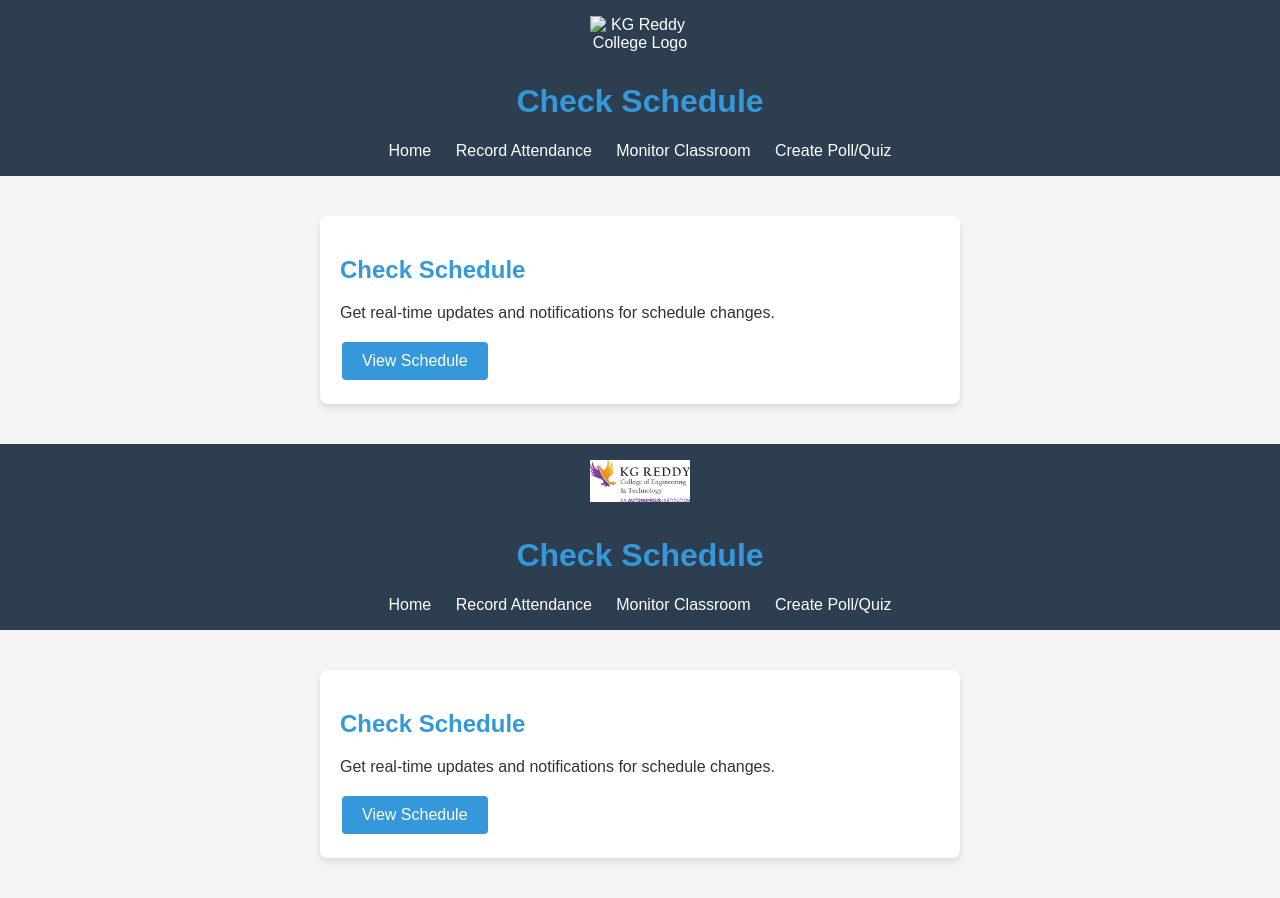
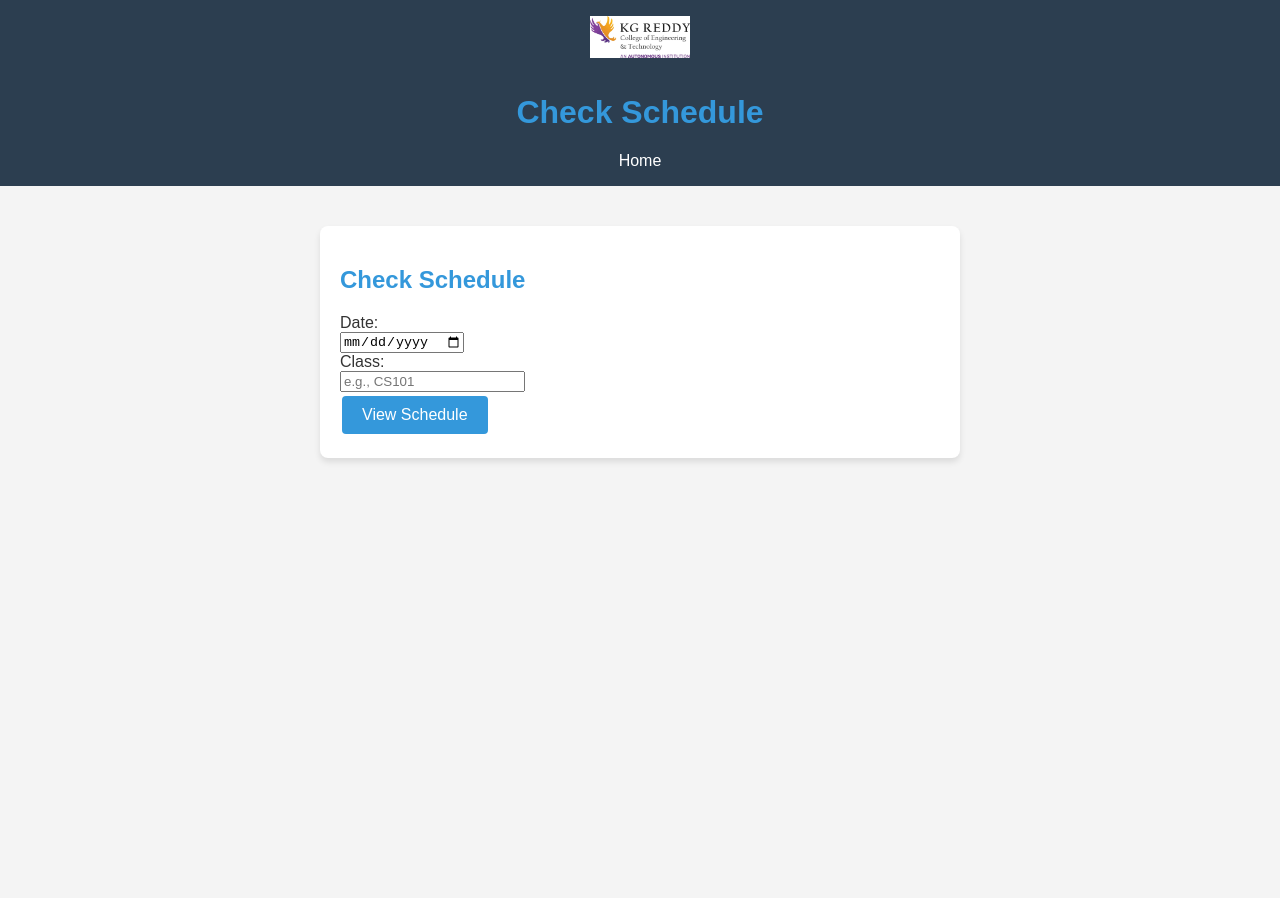
Before and after one commit to rayanakarthikeyan/CampXImproved, a plain HTML site: page check_schedule.html in a window 1280 px wide. After the commit the page ends 800 px from the top, so only its background shows below. Drawn offline with Linux system fonts and the light colour scheme.

Commit message:
Update check_schedule.html

```diff
--- a/check_schedule.html
+++ b/check_schedule.html
@@ -1,33 +1,4 @@
 <!DOCTYPE html>
-<html lang="en">
-<head>
-    <meta charset="UTF-8">
-    <meta name="viewport" content="width=device-width, initial-scale=1.0">
-    <title>Check Schedule - KG Reddy College</title>
-    <link rel="stylesheet" href="styles.css">
-</head>
-<body>
-    <header>
-        <img src="path/to/your/clg-logo.png" alt="KG Reddy College Logo" class="logo">
-        <h1>Check Schedule</h1>
-        <nav>
-            <ul>
-                <li><a href="index.html">Home</a></li>
-                <li><a href="record_attendance.html">Record Attendance</a></li>
-                <li><a href="monitor_classroom.html">Monitor Classroom</a></li>
-                <li><a href="create_poll.html">Create Poll/Quiz</a></li>
-            </ul>
-        </nav>
-    </header>
-    <main>
-        <div class="module">
-            <h2>Check Schedule</h2>
-            <p>Get real-time updates and notifications for schedule changes.</p>
-            <button class="button">View Schedule</button>
-        </div>
-    </main>
-</body>
-</html><!DOCTYPE html>
 <html lang="en">
 <head>
     <meta charset="UTF-8">
@@ -42,17 +13,20 @@
         <nav>
             <ul>
                 <li><a href="index.html">Home</a></li>
-                <li><a href="record_attendance.html">Record Attendance</a></li>
-                <li><a href="monitor_classroom.html">Monitor Classroom</a></li>
-                <li><a href="create_poll.html">Create Poll/Quiz</a></li>
+                <!-- Other navigation links -->
             </ul>
         </nav>
     </header>
     <main>
         <div class="module">
             <h2>Check Schedule</h2>
-            <p>Get real-time updates and notifications for schedule changes.</p>
-            <button class="button">View Schedule</button>
+            <form id="scheduleForm">
+                <label for="date">Date:</label><br>
+                <input type="date" id="date" name="date" required><br>
+                <label for="class">Class:</label><br>
+                <input type="text" id="class" name="class" placeholder="e.g., CS101" required><br>
+                <button class="button" type="submit">View Schedule</button>
+            </form>
         </div>
     </main>
 </body>
```
